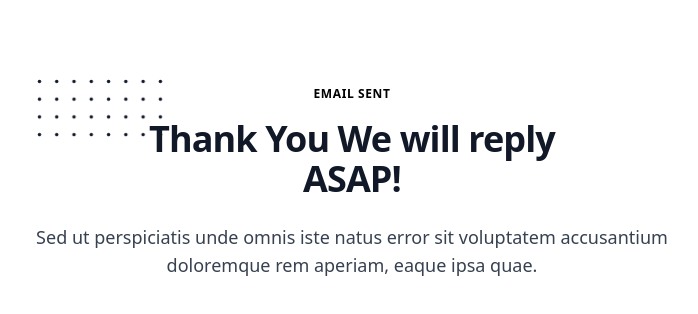
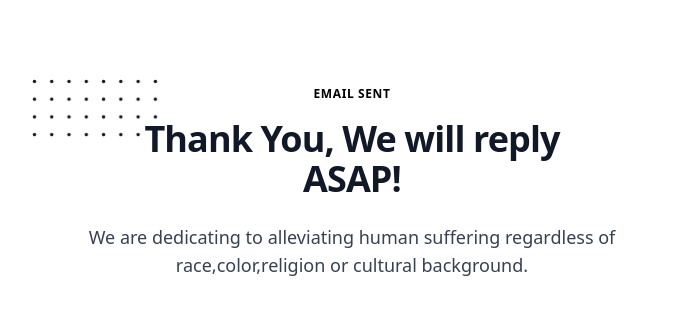
Before and after one commit to rashid8740/tissa, a website: page thanks.html in a window 1280 px wide. Shown: the whole page, without its empty margins (288-986 px from the left). Drawn offline with nearby package versions, Linux system fonts and the light colour scheme.

Commit message:
9 commit

```diff
--- a/thanks.html
+++ b/thanks.html
@@ -95,13 +95,13 @@
                   height="24"
                 ></rect>
               </svg>
-              <span class="relative">Thank You </span> <br />
+              <span class="relative">Thank You,</span> <br />
             </span>
             We will reply ASAP!
           </h2>
           <p class="text-base text-gray-700 md:text-lg">
-            Sed ut perspiciatis unde omnis iste natus error sit voluptatem
-            accusantium doloremque rem aperiam, eaque ipsa quae.
+            We are dedicating to alleviating human suffering regardless of
+            race,color,religion or cultural background.
           </p>
         </div>
       </div>
```
